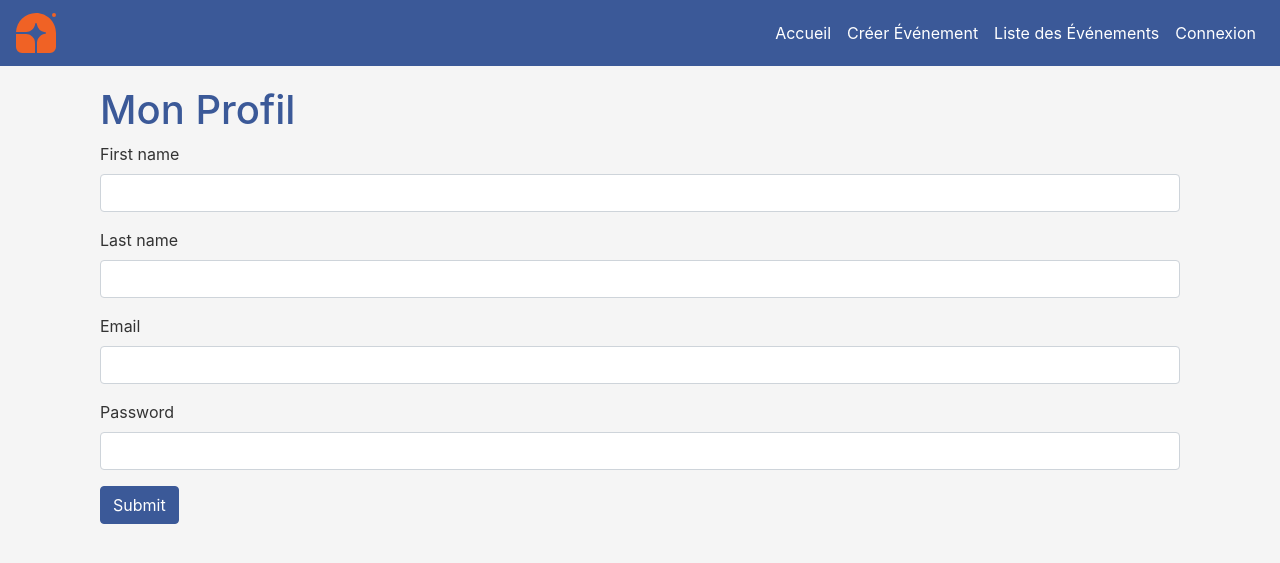
After one commit to Antoine-PRN/Projet_Symfony_IUT-S6, a Symfony app: template projet_pratique/templates/user/profile.html.twig in a window 1280 px wide. The commit adds this page. Shown: the top 563 px of the page. Run offline with Twig, Linux system fonts and the light colour scheme; the template is opened without the code that fills it, so the values that code supplies are empty; form fields are guessed from the names that the template uses; some libraries are stand-ins or nearby versions.

Commit message:
page de profile & modification fonctionnelle mais bug dans le code :/

```diff
--- a/projet_pratique/src/Entity/User.php
+++ b/projet_pratique/src/Entity/User.php
@@ -9,7 +9,7 @@ use Symfony\Component\Security\Core\User\PasswordAuthenticatedUserInterface;
 
 #[ORM\Entity(repositoryClass: UserRepository::class)]
 #[ORM\Table(name: '`user`')]
-class User implements UserInterface, PasswordAuthenticatedUserInterface
+class User implements PasswordAuthenticatedUserInterface, UserInterface
 {
     #[ORM\Id]
     #[ORM\GeneratedValue]
--- a/projet_pratique/templates/base.html.twig
+++ b/projet_pratique/templates/base.html.twig
@@ -77,18 +77,18 @@
 					</li>
 					{% if app.user %}
 						<li class="nav-item">
-							<a class="nav-link" href="#">Profil</a>
+							<a class="nav-link" href="{{ path('user_profile') }}">Profil</a>
 						</li>
 						<li class="nav-item">
-							<a class="nav-link" href="{{ path('app_logout') }}">Logout</a>
+							<a class="nav-link" href="{{ path('app_logout') }}">Déconnexion</a>
 						</li>
 					{% else %}
 						<li class="nav-item">
 							<a class="nav-link" href="{{ path('app_login') }}">Connexion</a>
 						</li>
-						<li class="nav-item">
-							<a class="nav-link" href="{{ path('app_registration') }}">Create Account</a>
-						</li>
+						{# <li class="nav-item">
+							<a class="nav-link" href="{{ path('app_registration') }}">Créer un compte</a>
+						</li> #}
 					{% endif %}
 				</ul>
 			</div>
--- /dev/null
+++ b/projet_pratique/templates/user/profile.html.twig
@@ -0,0 +1,37 @@
+{# templates/user/profile.html.twig #}
+
+{% extends 'base.html.twig' %}
+
+{% block title %}Mon Profil
+{% endblock %}
+
+{% block body %}
+	<div class="container">
+		<h1 class="primary-color">Mon Profil</h1>
+		{{ form_start(form) }}
+		<div class="form-group">
+			{{ form_label(form.firstName) }}
+			{{ form_widget(form.firstName, {'attr': {'class': 'form-control'}}) }}
+			{{ form_errors(form.firstName) }}
+		</div>
+		<div class="form-group">
+			{{ form_label(form.lastName) }}
+			{{ form_widget(form.lastName, {'attr': {'class': 'form-control'}}) }}
+			{{ form_errors(form.lastName) }}
+		</div>
+		<div class="form-group">
+			{{ form_label(form.email) }}
+			{{ form_widget(form.email, {'attr': {'class': 'form-control'}}) }}
+			{{ form_errors(form.email) }}
+		</div>
+		<div class="form-group">
+			{{ form_label(form.password) }}
+			{{ form_widget(form.password, {'attr': {'class': 'form-control'}}) }}
+			{{ form_errors(form.password) }}
+		</div>
+		<div class="form-group">
+			{{ form_widget(form.submit, {'attr': {'class': 'btn primary-button'}}) }}
+		</div>
+		{{ form_end(form) }}
+	</div>
+{% endblock %}
```
Also changed, not shown: projet_pratique/src/Controller/UserController.php (+48 -1 lines), projet_pratique/src/Form/UserType.php (added, +54 -0 lines).
